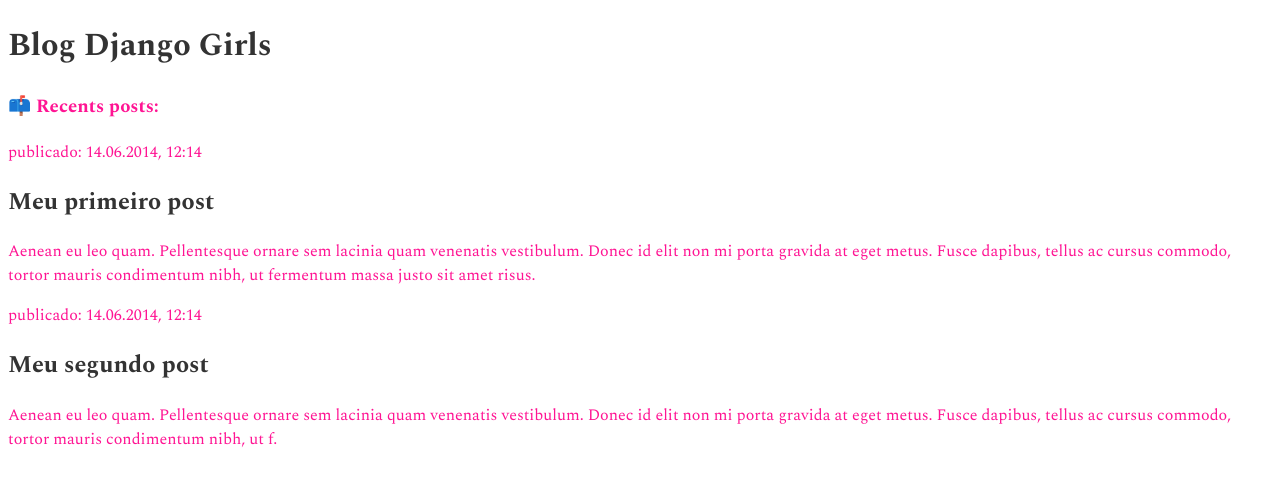
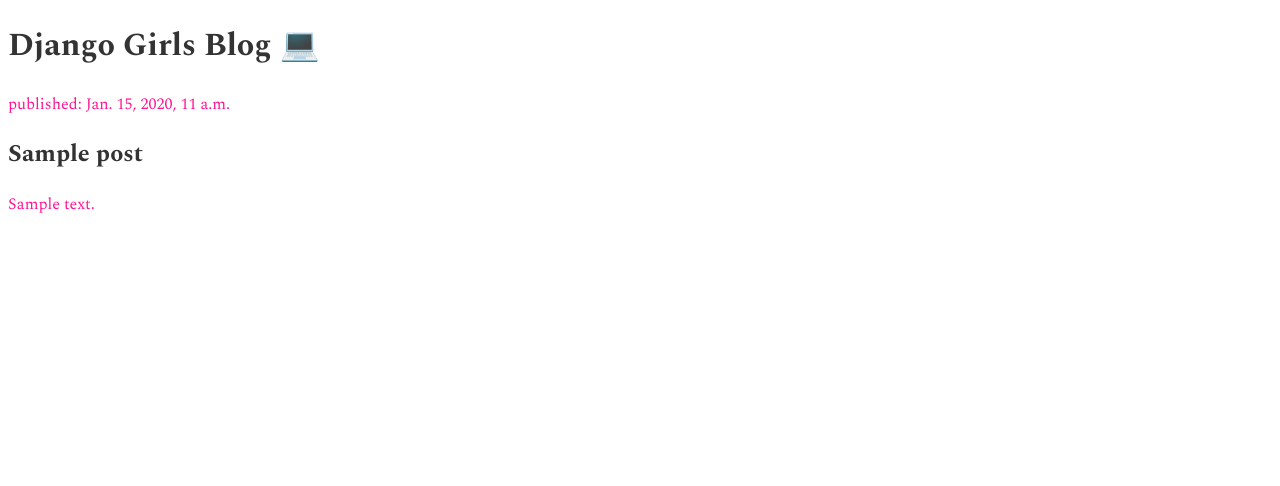
Before and after one commit to vyctoriak/blog, a Django app: page / in a window 1280 px wide. Shown: the top 486 px of the page. Run offline with Django 3.2, Linux system fonts and the light colour scheme; tables that the repository leaves empty hold one stand-in row (values such as "Sample post").

Commit message:
modifief templates to display posts from database

```diff
--- a/blog/templates/blog/post_list.html
+++ b/blog/templates/blog/post_list.html
@@ -21,22 +21,16 @@
 </head>
 <body>
 
+<div>
+    <h1><a href="/">Django Girls Blog 💻</a></h1>
+</div>
+
+{% for post in posts %}
     <div>
-        <h1><a href="/">Blog Django Girls</a></h1>
+        <p>published: {{ post.published_date }}</p>
+        <h2><a href="">{{ post.title }}</a></h2>
+        <p>{{ post.text|linebreaksbr }}</p>
     </div>
-
-    <h3> 📫 Recents posts: </h3>
-
-        <div>
-            <p>publicado: 14.06.2014, 12:14</p>
-            <h2><a href="">Meu primeiro post</a></h2>
-            <p>Aenean eu leo quam. Pellentesque ornare sem lacinia quam venenatis vestibulum. Donec id elit non mi porta gravida at eget metus. Fusce dapibus, tellus ac cursus commodo, tortor mauris condimentum nibh, ut fermentum massa justo sit amet risus.</p>
-        </div>
-
-        <div>
-            <p>publicado: 14.06.2014, 12:14</p>
-            <h2><a href="">Meu segundo post</a></h2>
-            <p>Aenean eu leo quam. Pellentesque ornare sem lacinia quam venenatis vestibulum. Donec id elit non mi porta gravida at eget metus. Fusce dapibus, tellus ac cursus commodo, tortor mauris condimentum nibh, ut f.</p>
-        </div>
+{% endfor %}
 </body>
 </html>
--- a/blog/views.py
+++ b/blog/views.py
@@ -1,5 +1,8 @@
 from django.shortcuts import render
+from .models import Post
+from django.utils import timezone
 
 
 def post_list(request):
-    return render(request, 'blog/post_list.html', {})
+    posts = Post.objects.filter(published_date__lte=timezone.now()).order_by('published_date')
+    return render(request, 'blog/post_list.html', {'posts': posts})
```
